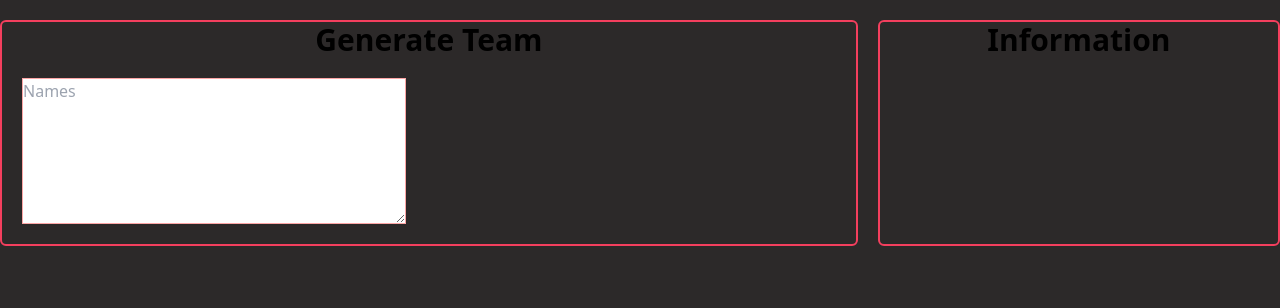
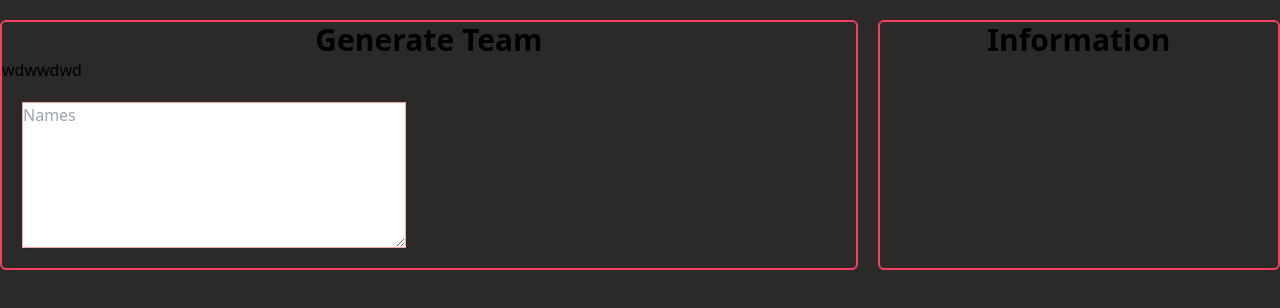
Before and after one commit to Mathias231/Team-randomizer, a React (Create React App) app in the folder client/: page / in a window 1280 px wide. Shown: the top 308 px of the page. Built offline with nearby package versions, Linux system fonts and the light colour scheme.

Commit message:
Importing InfoBox

```diff
--- a/client/src/App.js
+++ b/client/src/App.js
@@ -1,6 +1,6 @@
 // Importing components
 import Randomize from './components/Form/RandomizeForm';
-
+import InfoBox from './components/InfoBox/InfoBox';
 
 function App() {
   return (
@@ -8,6 +8,7 @@ function App() {
       <div className="grid grid-flow-col space-x-5">
         <div className="col-span-4 border-2 rounded-md border-rose-500">
           <h1 className="text-3xl text-center font-bold">Generate Team</h1>
+          <InfoBox />
           <Randomize />
         </div>
         <div className="col-span-2 border-2 rounded-md border-rose-500">
```
